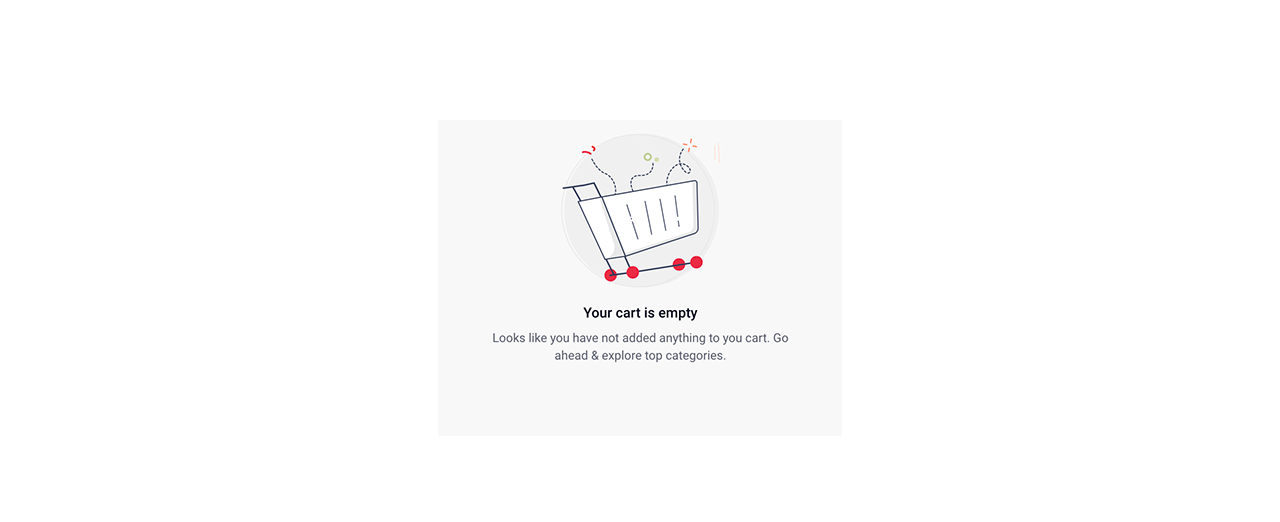
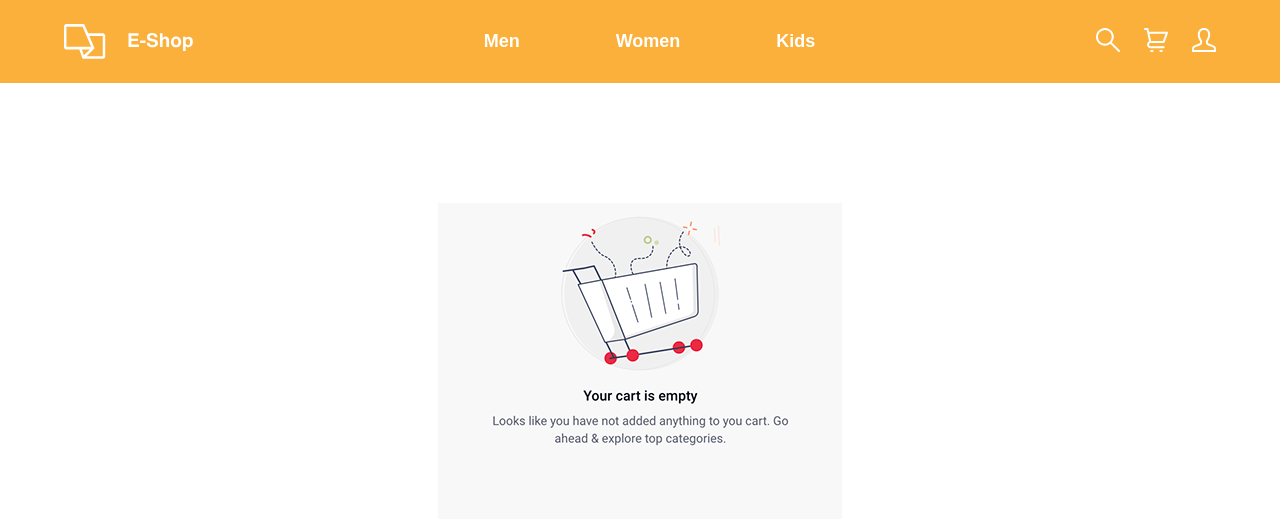
Before and after one commit to st-tiendinh/FE-Internship-2023_Tien-Dinh-N_FE-Exercise, a plain HTML site: page html-exercise/cart.html in a window 1280 px wide. Drawn offline with Linux system fonts and the light colour scheme.

Commit message:
Add header for cart page

```diff
--- a/html-exercise/cart.html
+++ b/html-exercise/cart.html
@@ -7,6 +7,44 @@
     <link rel="stylesheet" href="./stylesheet/css/style.css" />
   </head>
   <body>
+    <!-- Header -->
+    <header class="header">
+      <div class="container">
+        <div class="header-inner">
+          <!-- Logo -->
+          <h1 class="header-logo">
+            <a class="header-logo-link">
+              <img src="./assets/images/shop-logo.svg" alt="E-Shop" class="logo-img" />
+              <img src="./assets/images/mobile-shop-logo.svg" alt="E-Shop" class="mobile-logo-img" />
+            </a>
+          </h1>
+
+          <!-- Nav -->
+          <nav class="nav">
+            <ul class="nav-list">
+              <li class="nav-item"><a class="nav-link" href="#men">Men</a></li>
+              <li class="nav-item"><a class="nav-link" href="#woman">Women</a></li>
+              <li class="nav-item"><a class="nav-link" href="#kids">Kids</a></li>
+            </ul>
+          </nav>
+
+          <!-- Header action -->
+          <ul class="header-action-list">
+            <li class="header-action-item">
+              <a href="" class="header-action-link"><i class="ic ic-magnifying-glass"></i></a>
+            </li>
+            <li class="header-action-item">
+              <a href="cart.html" class="header-action-link">
+                <i class="ic ic-cart"></i>
+              </a>
+            </li>
+            <li class="header-action-item">
+              <a href="" class="header-action-link"><i class="ic ic-user"></i></a>
+            </li>
+          </ul>
+        </div>
+      </div>
+    </header>
     <div class="cart-page">
       <div class="container"></div>
     </div>
--- a/html-exercise/stylesheet/scss/pages/_cart.scss
+++ b/html-exercise/stylesheet/scss/pages/_cart.scss
@@ -1,3 +1,13 @@
+.header {
+  margin-top: 0;
+  background-color: map-get($color, primary);
+  .nav {
+    &-link {
+      color: map-get($color, secondary);
+    }
+  }
+}
+
 .cart-page {
   .product-cart-list {
     .product-cart-item {
```
Also changed, not shown: html-exercise/stylesheet/css/style.css, 1 other file.
